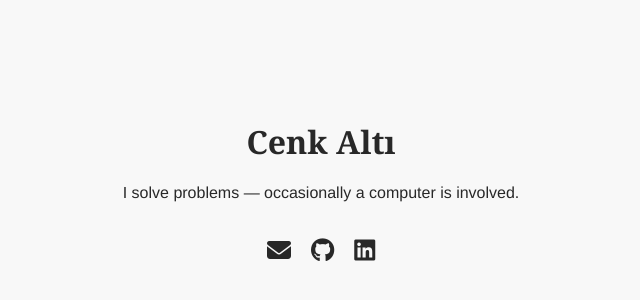
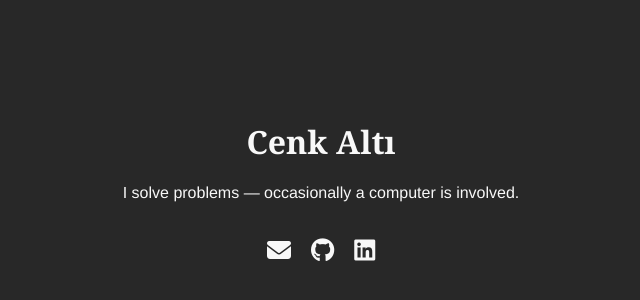
Before and after one commit to cenkalti/cenkalti.com, a plain HTML site: page index.html in a window 1280 px wide. Shown: the part 218-518 px from the top of the page, without its empty margins (319-959 px from the left). Drawn offline with Linux system fonts and the dark colour scheme.

Commit message:
dark mode

```diff
--- a/index.html
+++ b/index.html
@@ -43,6 +43,19 @@
         .profiles a:hover i {
             color: #666;  /* Darken icon on hover */
         }
+
+        @media (prefers-color-scheme: dark) {
+            body {
+                background-color: #282828;
+                color: #F8F8F8;
+            }
+            a {
+                color: #F8F8F8;
+            }
+            .profiles a:hover i {
+                color: #999;  /* Lighter hover color for dark mode */
+            }
+        }
     </style>
 </head>
 <body>
```
